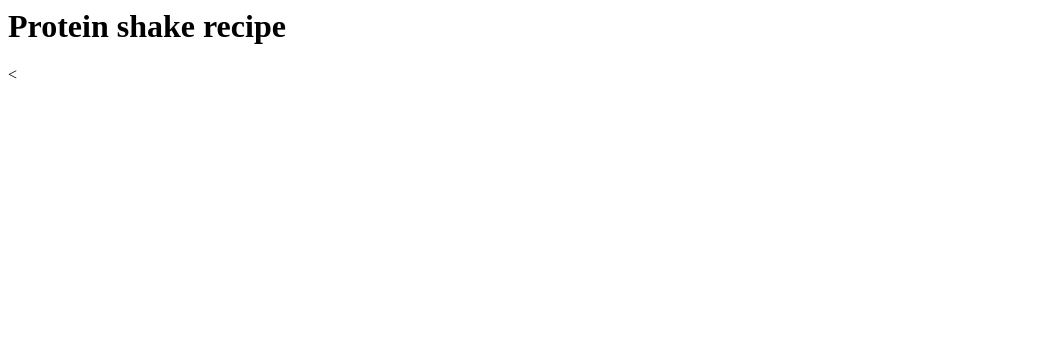
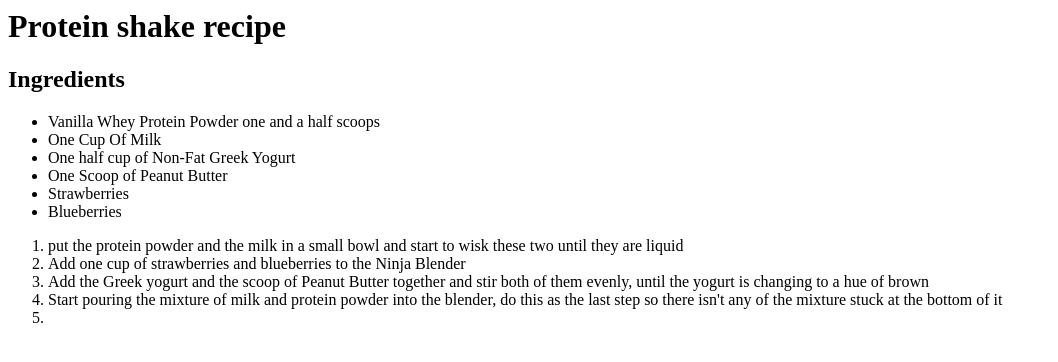
Before and after one commit to DJAdams99/odin-recipes, a plain HTML site: page recipes/Proteinshake.html in a window 1280 px wide. Shown: the whole page, without its empty margins (0-1058 px from the left). Drawn offline with Linux system fonts and the light colour scheme.

```diff
--- a/recipes/Proteinshake.html
+++ b/recipes/Proteinshake.html
@@ -1,3 +1,19 @@
-<Body></Body>
+<Body>
 <h1>Protein shake recipe</h1>
-<
+</Body>
+<h2>Ingredients</h2>
+<ul>
+<li>Vanilla Whey Protein Powder one and a half scoops</li>
+<li>One Cup Of Milk</li>
+<li>One half cup of Non-Fat Greek Yogurt</li>
+<li>One Scoop of Peanut Butter</li>
+<li>Strawberries</li>
+<li>Blueberries</li>
+</ul>
+<ol>
+<li>put the protein powder and the milk in a small bowl and start to wisk these two until they are liquid</li>
+<li>Add one cup of strawberries and blueberries to the Ninja Blender</li>
+<li>Add the Greek yogurt and the scoop of Peanut Butter together and stir both of them evenly, until the yogurt is changing to a hue of brown</li>
+<li>Start pouring the mixture of milk and protein powder into the blender, do this as the last step so there isn't any of the mixture stuck at the bottom of it</li>
+<li></li>
+</ol>
```
Also changed, not shown: index.html (+2 -0 lines), recipes/turkeyburgers.html (+0 -1 lines), 1 other file.
